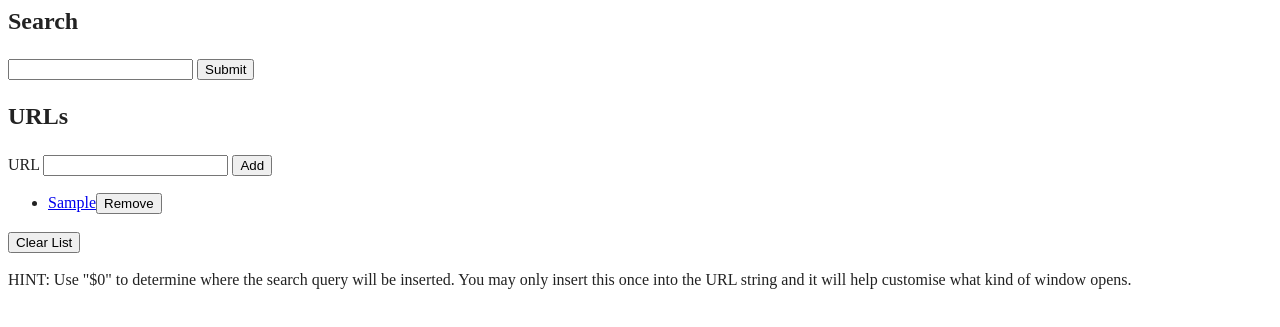
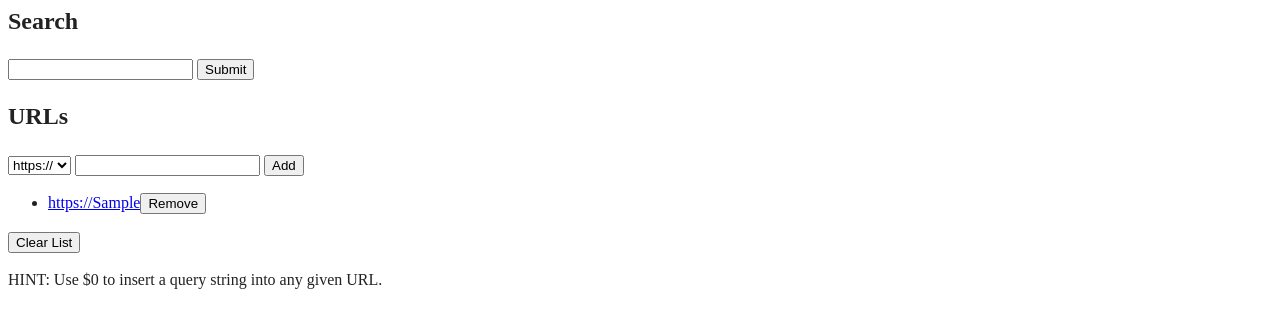
Before and after one commit to LunaRoseManor/tabby, a website built with Parcel: page index.html in a window 1280 px wide. Both pictures are taken after typing "Sample" into the empty fields and a click on the button "Add". Shown: the part 83-410 px from the top of the page. Built offline with nearby package versions, Linux system fonts and the light colour scheme.

Commit message:
Add automatic protocol insertion for URL strings

```diff
--- a/index.html
+++ b/index.html
@@ -35,7 +35,11 @@
 			<section id="url">
 				<h2>URLs</h2>
 
-				<label>URL</label>
+				<select name="protocol" id="protocols" value="https://">
+					<option value="https://">https://</option>
+					<option value="http://">http://</option>
+					<option value="ftp://">ftp://</option>
+				</select>
 				<input id="url-add-input" type="text" name="url">
 				<button id="url-add-button">Add</button>
 
@@ -44,8 +48,7 @@
 				<button>Clear List</button>
 
 				<p>
-					HINT: Use "$0" to determine where the search query will be inserted.
-					You may only insert this once into the URL string and it will help customise what kind of window opens.
+					HINT: Use $0 to insert a query string into any given URL.
 				</p>
 			</section>
 
--- a/js/main.js
+++ b/js/main.js
@@ -18,7 +18,8 @@ window.onload = () => {
 
 	function urlAddEvent(e) {
 		// Obtain the URL from the specified form
-		const url = document.querySelector('input[name=url]').value;
+		const url = document.querySelector("section#url > select[name=protocol]").value +
+			document.querySelector("section#url > input[name=url]").value;
 
 		// WARNING: This is incredibly unsafe! Sanitise the inputs!
 		const list = document.getElementById("url-list");
@@ -42,6 +43,7 @@ window.onload = () => {
 	}
 
 	function urlRemoveEvent(e) {
+		// Find the nodes responsible for URL removal
 		const target = e.target;
 		const urlList = document.querySelector("#url-list");
 
@@ -62,7 +64,6 @@ window.onload = () => {
 		// Remove that URL from the list and update the DOM to reflect this
 		urls.splice(childIndex, 1)
 		target.parentNode.remove();
-		console.log(urls);
 	}
 
 	function urlValidate() {
```
